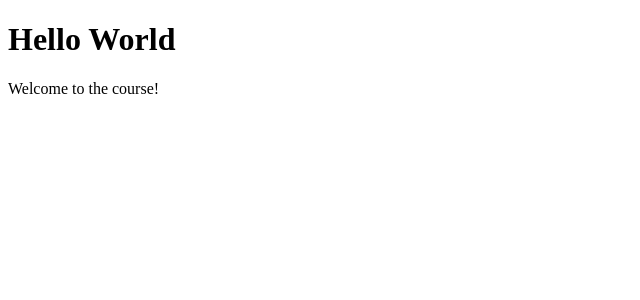
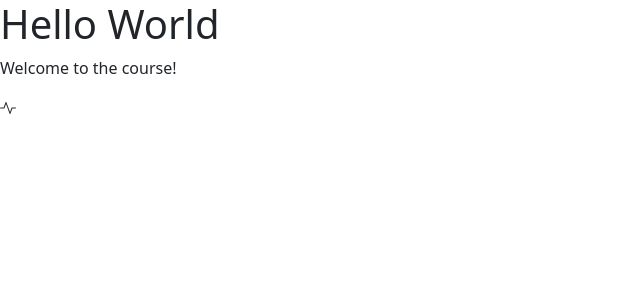
Before and after one commit to SaxenaNikhil/react-shop, a React (Create React App) app: page / in a window 1280 px wide. Shown: the top 300 px of the page, without its empty margins (0-640 px from the left). Built offline with nearby package versions, Linux system fonts and the light colour scheme.

Commit message:
Installed bootstrap and bootstrap icons

```diff
--- a/package.json
+++ b/package.json
@@ -6,6 +6,8 @@
     "@testing-library/jest-dom": "^5.17.0",
     "@testing-library/react": "^13.4.0",
     "@testing-library/user-event": "^13.5.0",
+    "bootstrap": "^5.1.3",
+    "bootstrap-icons": "^1.8.3",
     "react": "^18.2.0",
     "react-dom": "^18.2.0",
     "react-scripts": "5.0.1",
--- a/src/App.jsx
+++ b/src/App.jsx
@@ -3,6 +3,7 @@ export default function App() {
     <>
       <h1>Hello World</h1>
       <p>Welcome to the course!</p>
+      <i className="bi bi-activity"></i>
     </>
   );
 }
--- a/src/index.js
+++ b/src/index.js
@@ -1,5 +1,10 @@
 import React from 'react';
 import ReactDOM from 'react-dom/client';
+
+import "bootstrap"
+import "bootstrap/dist/css/bootstrap.css"
+import "bootstrap-icons/font/bootstrap-icons.css"
+
 import App from './App';
 
 const root = ReactDOM.createRoot(document.getElementById('root'));
```
Also changed, not shown: 1 other file (tests, documents, lock files or other folders).
